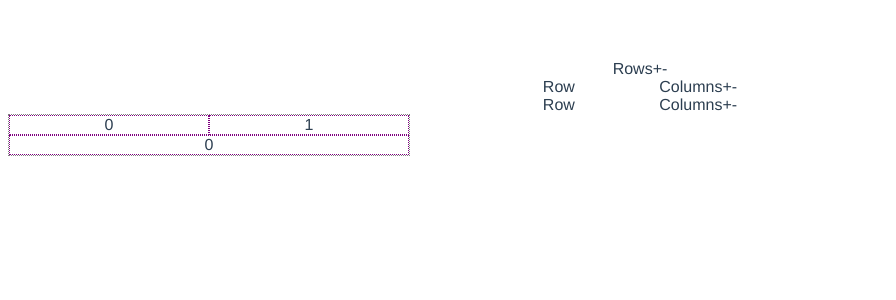
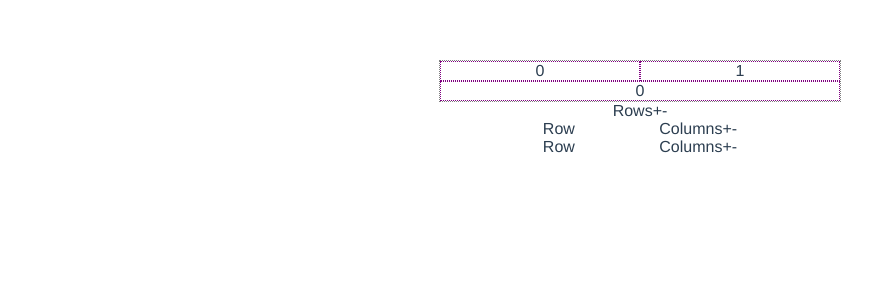
Before and after one commit to lmiller1990/my-story, a Vue app: page /#/ in a window 1280 px wide. Shown: the top 300 px of the page, without its empty margins (0-896 px from the left). Built offline with nearby package versions, Linux system fonts and the light colour scheme.

Commit message:
better styling

```diff
--- a/src/components/Grid.vue
+++ b/src/components/Grid.vue
@@ -29,4 +29,9 @@ export default {
   width: 25em;
   border: 1px dotted grey;
 }
+
+.container {
+  display: flex;
+  justify-content: center;
+}
 </style>
--- a/src/components/Main.vue
+++ b/src/components/Main.vue
@@ -1,7 +1,7 @@
 <template>
   <div class="container">
+    <Grid />
     <GridMenu />
-    <Grid />
    </div>
 </template>
 
```
